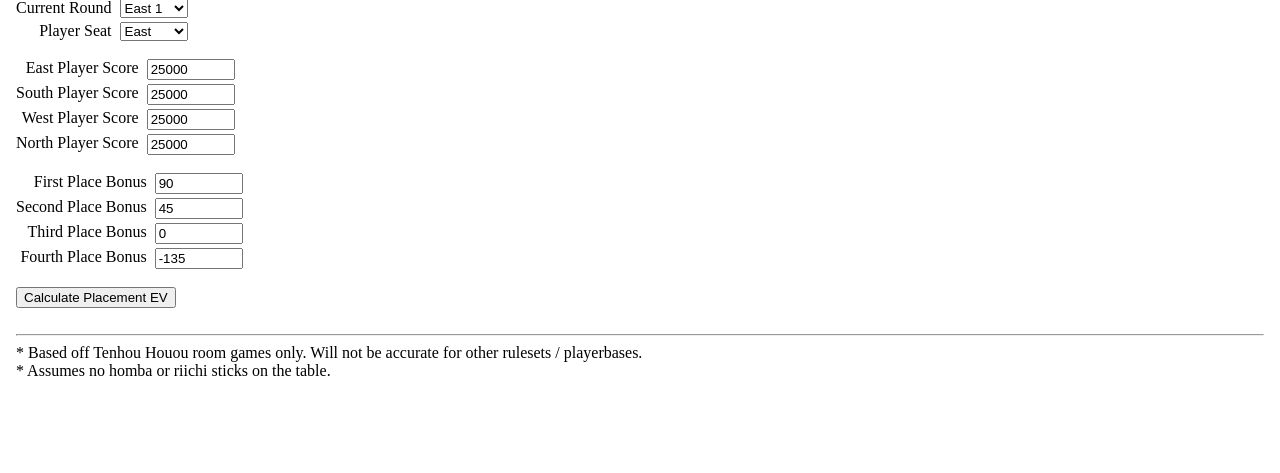
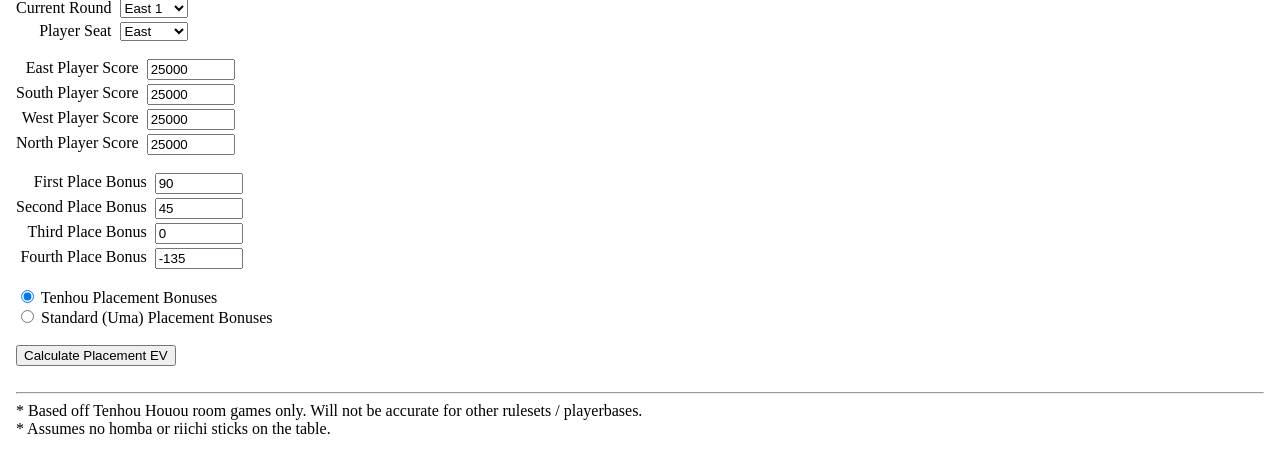
Before and after one commit to cozziekuns/Misaki, a Flask app: page / in a window 1280 px wide. Shown: the part 68-541 px from the top of the page. Run offline with Flask 2, Linux system fonts and the light colour scheme.

Commit message:
add uma bonus diff to calculators

```diff
--- a/app.py
+++ b/app.py
@@ -107,7 +107,9 @@ def shoubu_ev():
 
     payoff_matrix = [int(request.args[name + '_place_bonus']) for name in placement_names]
 
-    solver = Solver_Shoubu(round_info, real_player_seat, real_opp_seat, payoff_matrix)
+    use_uma = request.args['bonus_type'] == 'uma_bonus'
+
+    solver = Solver_Shoubu(round_info, real_player_seat, real_opp_seat, payoff_matrix, use_uma=use_uma)
     solver.refresh_result_matrix(
         [
             (player_tsumo_han, player_tsumo_fu),
@@ -214,7 +216,9 @@ def placement_ev():
 
     payoff_matrix = [int(request.args[name + '_place_bonus']) for name in placement_names]
 
-    calculator = Calculator_PlacementEv()
+    use_uma = request.args['bonus_type'] == 'uma_bonus'
+
+    calculator = Calculator_PlacementEv(use_uma=use_uma)
     calculator.refresh(kyoku, real_scores, payoff_matrix)
 
     placement_ev = calculator.calc_placement_ev(new_player_seat)
--- a/templates/index.html
+++ b/templates/index.html
@@ -65,6 +65,14 @@
 
     <br>
 
+    <input type="radio" id="tenhou_bonus" name="bonus_type" value="tenhou_bonus" checked>
+    <label for="tenhou_bonus">Tenhou Placement Bonuses</label><br>
+
+    <input type="radio" id="uma_bonus" name="bonus_type" value="uma_bonus">
+    <label for="uma_bonus">Standard (Uma) Placement Bonuses</label>
+
+    <br><br>
+
     <input type="submit" value="Calculate Placement EV">
   </form>
   <br>
```
Also changed, not shown: placement.py (+9 -2 lines), solver.py (+9 -2 lines), templates/shoubu.html (+9 -0 lines).
